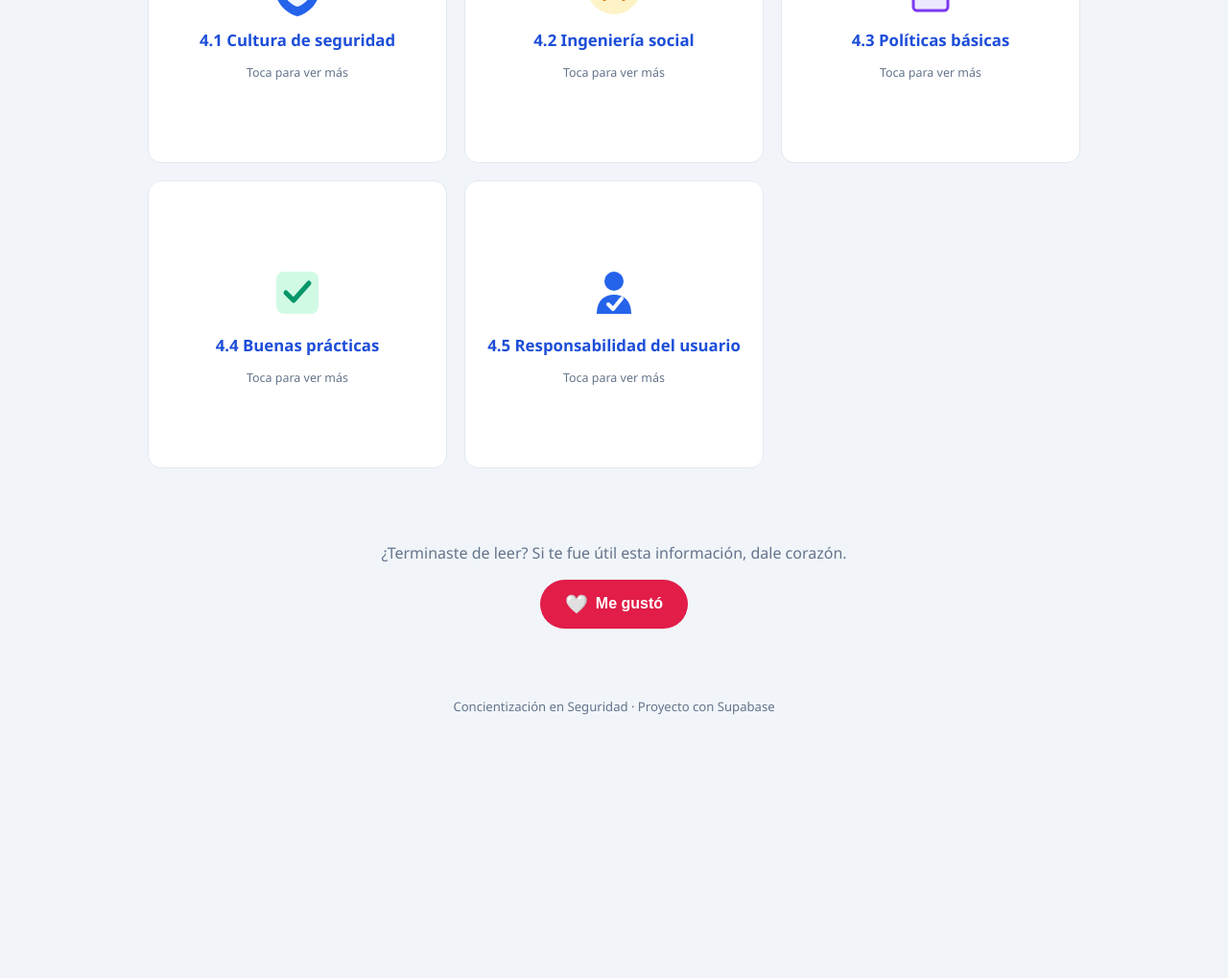
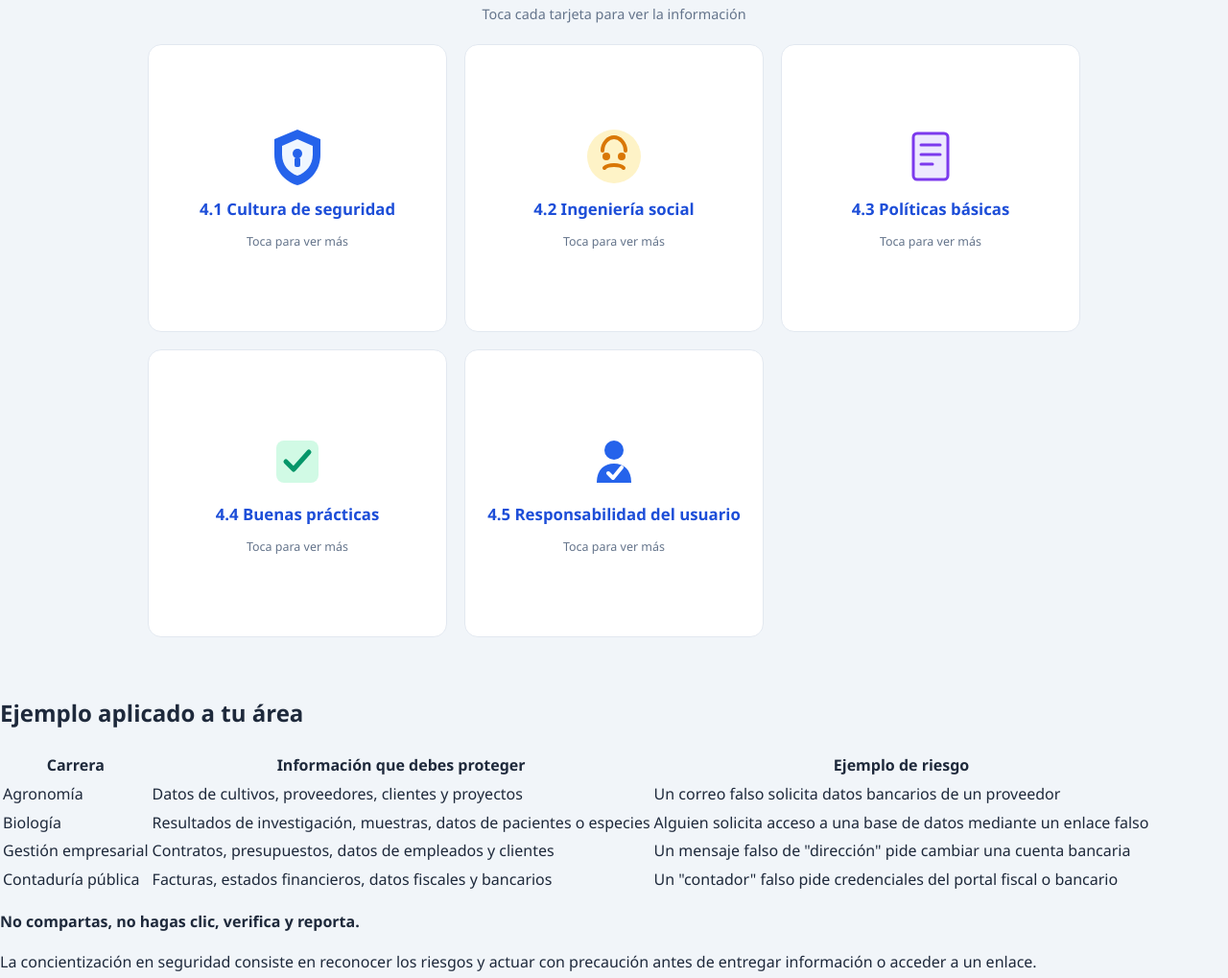
Before and after one commit to gonzalezjoelnoe-lab/Concientizaci-n_en_Seguridad, a plain HTML site: page index.html in a window 1280 px wide. Shown: the part 415-1434 px from the top of the page at 96% size. Before the commit the page ends 1193 px from the top, so only its background shows below. Drawn offline with nearby package versions, Linux system fonts and the light colour scheme; no server answers.

Commit message:
Revise security awareness content in index.html
Updated content in the security awareness section, enhancing the information provided about digital security responsibilities and best practices.

```diff
--- a/index.html
+++ b/index.html
@@ -10,7 +10,7 @@
 
   <header class="hero">
     <h1>Concientización en Seguridad</h1>
-    <p>Conceptos clave para proteger la información</p>
+    <p>La seguridad digital es responsabilidad de todos</p>
     <div class="contador-box">
       <span class="contador-icono">❤️</span>
       <div>
@@ -19,6 +19,16 @@
       </div>
     </div>
   </header>
+
+  <section class="intro">
+    <p>Protege tus datos, los de tu trabajo y los de otras personas.</p>
+    <ul>
+      <li>No compartas contraseñas ni códigos de verificación.</li>
+      <li>Desconfía de mensajes urgentes o desconocidos.</li>
+      <li>Reporta cualquier situación sospechosa.</li>
+    </ul>
+    <p class="intro-destacado">La tecnología ayuda, pero las personas son la primera línea de defensa.</p>
+  </section>
 
   <p class="instruccion-tarjetas">Toca cada tarjeta para ver la información</p>
 
@@ -38,13 +48,14 @@
         </div>
         <div class="tarjeta-reverso">
           <h3>4.1 Cultura de seguridad</h3>
-          <p>Conjunto de valores y comportamientos que una organización adopta frente a los riesgos de seguridad. Cada persona, no solo el área de sistemas, debe asumir su parte.</p>
+          <p>La seguridad empieza con tus hábitos. Proteger la información es tarea de todos, no solo de TI.</p>
           <ul>
-            <li>Parte de la operación diaria, no una acción aislada.</li>
-            <li>Compromiso desde la dirección hasta cada colaborador.</li>
-            <li>Reportar incidentes sin temor a consecuencias.</li>
-            <li>Se fortalece con capacitación constante.</li>
+            <li>Usa contraseñas fuertes y activa la verificación en dos pasos.</li>
+            <li>Bloquea tu computadora o celular cuando no la uses.</li>
+            <li>No dejes documentos, contraseñas o datos visibles.</li>
+            <li>Si cometes un error, repórtalo rápido: ayuda a evitar daños mayores.</li>
           </ul>
+          <p class="frase-infografia">“Una cultura segura se construye con pequeños hábitos todos los días.”</p>
         </div>
       </div>
     </div>
@@ -64,13 +75,23 @@
         </div>
         <div class="tarjeta-reverso">
           <h3>4.2 Ingeniería social</h3>
-          <p>Manipulación psicológica usada para obtener información confidencial o inducir acciones que comprometen la seguridad.</p>
+          <p>Los estafadores no solo atacan computadoras: manipulan personas. Pueden contactarte por correo, llamada, WhatsApp, redes sociales o mensajes de texto para que entregues información, contraseñas, dinero o acceso a tus cuentas.</p>
+          <h4>Señales de alerta</h4>
           <ul>
-            <li><strong>Phishing:</strong> correos falsos de una entidad confiable.</li>
-            <li><strong>Vishing:</strong> llamadas fraudulentas de soporte o bancos.</li>
-            <li><strong>Pretexting:</strong> historia falsa para ganar confianza.</li>
-            <li><strong>Baiting:</strong> dispositivos infectados como señuelo.</li>
+            <li>"Actúa ahora o perderás tu cuenta".</li>
+            <li>Solicitan tu contraseña o código de verificación.</li>
+            <li>Premios, descuentos u ofertas demasiado buenas.</li>
+            <li>Enlaces o archivos desconocidos.</li>
+            <li>Mensajes que dicen ser de tu jefe, banco, escuela o proveedor.</li>
           </ul>
+          <h4>Qué hacer</h4>
+          <ul>
+            <li>No hagas clic en enlaces sospechosos.</li>
+            <li>No respondas ni compartas datos personales.</li>
+            <li>Verifica por otro medio antes de actuar.</li>
+            <li>Reporta el mensaje al área de soporte o a la persona responsable.</li>
+          </ul>
+          <p class="frase-infografia">“Si te urge, te asusta o pide datos: detente y verifica.”</p>
         </div>
       </div>
     </div>
@@ -90,14 +111,16 @@
         </div>
         <div class="tarjeta-reverso">
           <h3>4.3 Políticas básicas</h3>
-          <p>Reglas formales que definen cómo deben comportarse usuarios y sistemas para proteger la información.</p>
+          <p>Las reglas existen para proteger a todos. Las políticas de seguridad indican cómo usar correctamente equipos, internet, correo, contraseñas y archivos, y ayudan a evitar pérdidas de información, fraudes y problemas legales.</p>
           <ul>
-            <li>Contraseñas seguras y cambio periódico.</li>
-            <li>Uso aceptable de equipos y recursos tecnológicos.</li>
-            <li>Control de acceso según el rol del usuario.</li>
-            <li>Respaldo y recuperación de información.</li>
-            <li>Reporte de incidentes de seguridad.</li>
+            <li>Usa cuentas personales para asuntos personales y cuentas institucionales para trabajo o estudio.</li>
+            <li>No compartas tu usuario y contraseña con nadie.</li>
+            <li>Guarda archivos importantes en lugares autorizados y con respaldo.</li>
+            <li>No instales programas desconocidos en equipos de trabajo o escuela.</li>
+            <li>Usa solo canales aprobados para enviar información sensible.</li>
+            <li>Reporta pérdida de equipo, accesos extraños o correos sospechosos.</li>
           </ul>
+          <p class="frase-infografia">“Conocer las reglas de seguridad protege tu información y la de los demás.”</p>
         </div>
       </div>
     </div>
@@ -114,15 +137,18 @@
         </div>
         <div class="tarjeta-reverso">
           <h3>4.4 Buenas prácticas</h3>
-          <p>Hábitos que, aplicados de forma constante, reducen el riesgo de un incidente.</p>
+          <p>Pequeñas acciones previenen grandes problemas.</p>
           <ul>
-            <li>Contraseñas únicas y robustas, idealmente con un gestor.</li>
-            <li>Autenticación de dos factores (2FA) siempre que sea posible.</li>
-            <li>No conectar dispositivos USB desconocidos.</li>
-            <li>Verificar remitentes y enlaces antes de dar clic.</li>
-            <li>Mantener sistemas y aplicaciones actualizados.</li>
-            <li>Bloquear el equipo al alejarse de él.</li>
+            <li>Usa contraseñas largas y diferentes para cada cuenta.</li>
+            <li>Activa la verificación en dos pasos (MFA).</li>
+            <li>Actualiza tu celular, computadora y aplicaciones.</li>
+            <li>No abras enlaces ni adjuntos de personas desconocidas.</li>
+            <li>Revisa el correo del remitente antes de confiar en un mensaje.</li>
+            <li>No uses Wi-Fi público para ingresar a cuentas bancarias, escolares o laborales.</li>
+            <li>Haz respaldos de tus archivos importantes.</li>
+            <li>Bloquea tu pantalla cuando te alejes de tu equipo.</li>
           </ul>
+          <p class="frase-infografia">“Contraseña fuerte + verificación en dos pasos + precaución = mayor protección.”</p>
         </div>
       </div>
     </div>
@@ -140,19 +166,64 @@
         </div>
         <div class="tarjeta-reverso">
           <h3>4.5 Responsabilidad del usuario</h3>
-          <p>Cada usuario es la primera línea de defensa; un solo descuido puede comprometer a toda la organización.</p>
+          <p>Tú también proteges la información. Aunque existan antivirus, contraseñas y sistemas de seguridad, una decisión descuidada puede abrir la puerta a un fraude o una fuga de información.</p>
+          <h4>Tu responsabilidad es</h4>
           <ul>
-            <li>Conocer y cumplir las políticas de seguridad vigentes.</li>
-            <li>Reportar de inmediato actividad sospechosa.</li>
-            <li>No compartir credenciales ni información sensible.</li>
-            <li>Participar en las capacitaciones de seguridad.</li>
-            <li>Asumir la seguridad como responsabilidad propia.</li>
+            <li>Proteger tus contraseñas y códigos.</li>
+            <li>No compartir información confidencial sin autorización.</li>
+            <li>Cuidar los equipos y archivos que te fueron asignados.</li>
+            <li>Reportar errores, pérdidas o mensajes sospechosos.</li>
+            <li>Participar en capacitaciones y aplicar lo aprendido.</li>
+            <li>Respetar la privacidad de compañeros, clientes, pacientes o investigaciones.</li>
           </ul>
+          <p class="frase-infografia">“La seguridad no es solo de TI: también depende de ti.”</p>
         </div>
       </div>
     </div>
 
   </main>
+
+  <section class="ejemplos-carrera">
+    <h2>Ejemplo aplicado a tu área</h2>
+    <div class="tabla-scroll">
+      <table>
+        <thead>
+          <tr>
+            <th>Carrera</th>
+            <th>Información que debes proteger</th>
+            <th>Ejemplo de riesgo</th>
+          </tr>
+        </thead>
+        <tbody>
+          <tr>
+            <td data-label="Carrera">Agronomía</td>
+            <td data-label="Información que debes proteger">Datos de cultivos, proveedores, clientes y proyectos</td>
+            <td data-label="Ejemplo de riesgo">Un correo falso solicita datos bancarios de un proveedor</td>
+          </tr>
+          <tr>
+            <td data-label="Carrera">Biología</td>
+            <td data-label="Información que debes proteger">Resultados de investigación, muestras, datos de pacientes o especies</td>
+            <td data-label="Ejemplo de riesgo">Alguien solicita acceso a una base de datos mediante un enlace falso</td>
+          </tr>
+          <tr>
+            <td data-label="Carrera">Gestión empresarial</td>
+            <td data-label="Información que debes proteger">Contratos, presupuestos, datos de empleados y clientes</td>
+            <td data-label="Ejemplo de riesgo">Un mensaje falso de "dirección" pide cambiar una cuenta bancaria</td>
+          </tr>
+          <tr>
+            <td data-label="Carrera">Contaduría pública</td>
+            <td data-label="Información que debes proteger">Facturas, estados financieros, datos fiscales y bancarios</td>
+            <td data-label="Ejemplo de riesgo">Un "contador" falso pide credenciales del portal fiscal o bancario</td>
+          </tr>
+        </tbody>
+      </table>
+    </div>
+  </section>
+
+  <section class="mensaje-final">
+    <p><strong>No compartas, no hagas clic, verifica y reporta.</strong></p>
+    <p>La concientización en seguridad consiste en reconocer los riesgos y actuar con precaución antes de entregar información o acceder a un enlace.</p>
+  </section>
 
   <section class="final-lectura">
     <p>¿Terminaste de leer? Si te fue útil esta información, dale corazón.</p>
```
